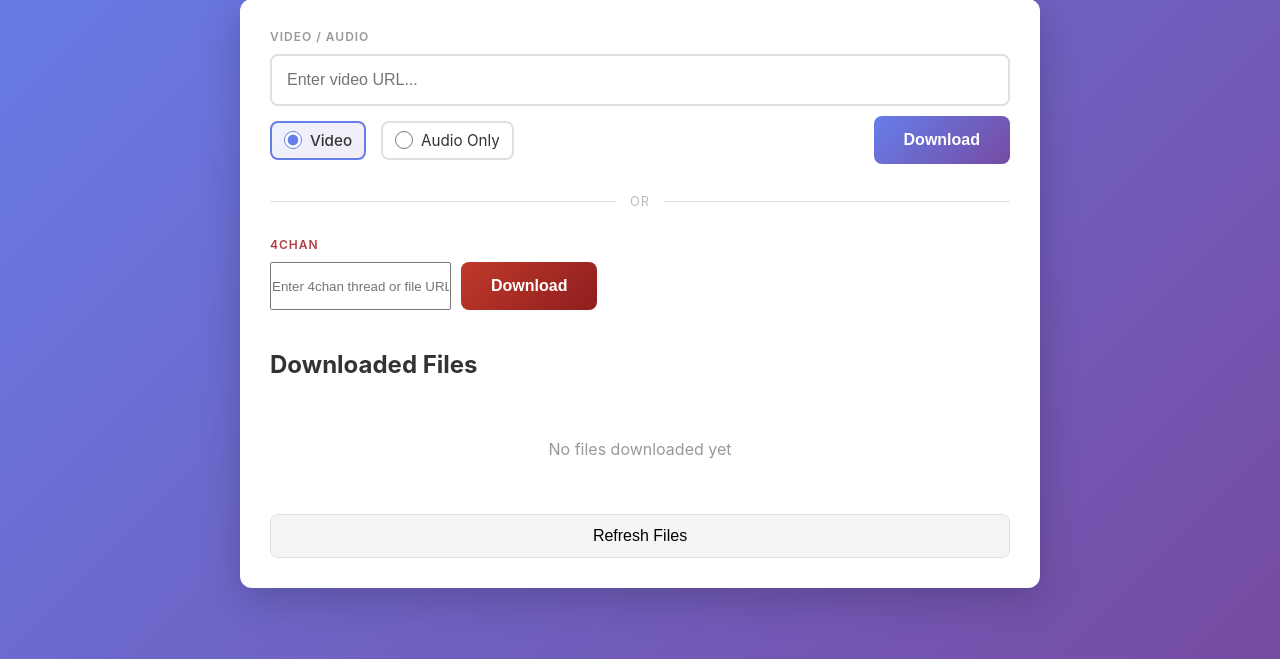
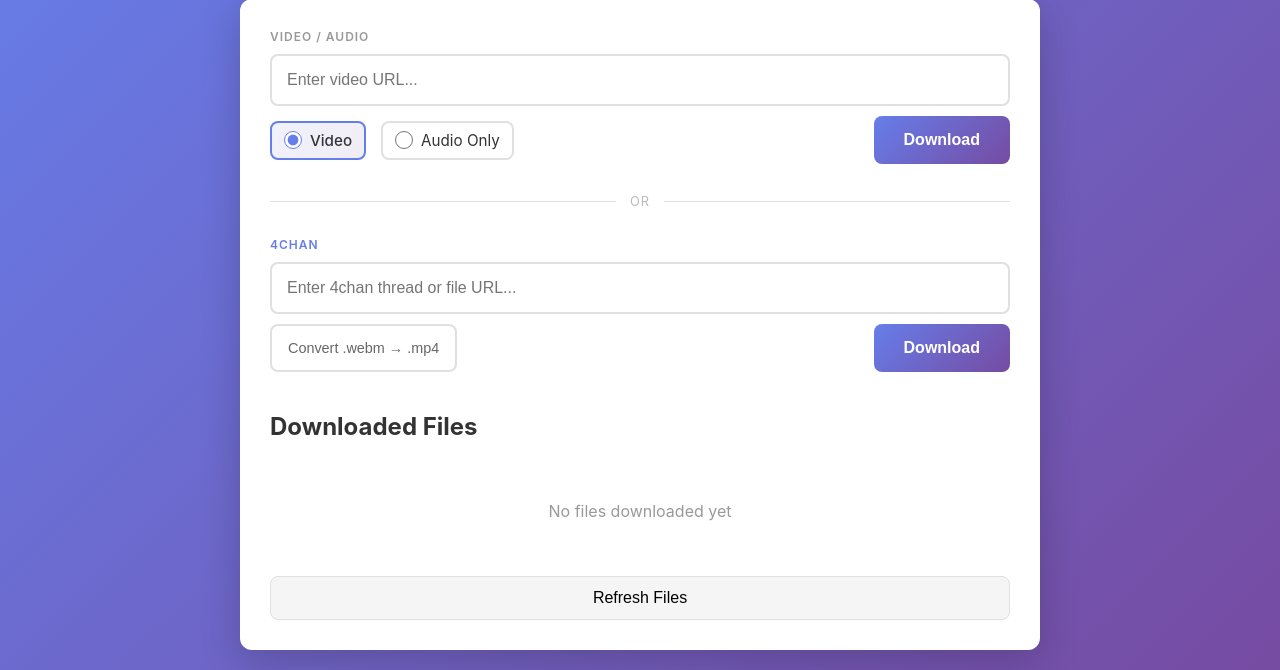
Before and after one commit to haxkor/downloader-page, a Flask app: page / in a window 1280 px wide. Shown: the part 141-811 px from the top of the page. Run offline with Flask 3, Linux system fonts and the light colour scheme; data that the repository does not hold is empty.

Commit message:
add webm→mp4 conversion toggle, subdirectory file listing, and UI polish
- Add toggleable "Convert .webm → .mp4" button in 4chan section; when
  active each downloaded .webm is converted via ffmpeg (libx264/aac)
  immediately after download and the .webm is removed
- Use original post filename instead of timestamp for saved files
- List files in subdirectories in the downloaded files section; switch
  download route to <path:filename> to serve nested paths
- Align 4chan URL input width with video input (flex: 1 1 100%)
- Match 4chan section color scheme to the rest of the UI (purple gradient)
- Move 4chan download button to the right via margin-left: auto

Co-Authored-By: Claude Sonnet 4.6 <noreply@anthropic.com>

```diff
--- a/src/app.py
+++ b/src/app.py
@@ -1,6 +1,7 @@
 import os
 import re
 import time
+import subprocess
 import threading
 import requests as req
 from flask import Flask, render_template, request, jsonify, send_from_directory
@@ -119,7 +120,7 @@ def get_status(download_id):
     return jsonify(download_status[download_id])
 
 
-@app.route('/downloads/<filename>')
+@app.route('/downloads/<path:filename>')
 def download_file(filename):
     """Serve downloaded file."""
     return send_from_directory(app.config['DOWNLOAD_FOLDER'], filename, as_attachment=True)
@@ -138,6 +139,16 @@ def _make_thread_prefix(board, thread_no, op_post):
     return f'{board}_{subject}'
 
 
+def _convert_webm_to_mp4(webm_path):
+    mp4_path = os.path.splitext(webm_path)[0] + '.mp4'
+    subprocess.run(
+        ['ffmpeg', '-i', webm_path, '-c:v', 'libx264', '-c:a', 'aac', '-y', mp4_path],
+        check=True, capture_output=True
+    )
+    os.remove(webm_path)
+    return mp4_path
+
+
 def _classify_4chan_url(url):
     if re.search(r'boards\.4chan(?:nel)?\.org/[^/]+/thread/\d+', url):
         return 'thread'
@@ -153,7 +164,7 @@ _BROWSER_HEADERS = {
 }
 
 
-def download_4chan(url, download_id):
+def download_4chan(url, download_id, convert_webm=False):
     """Download 4chan thread media or single file in background thread."""
     try:
         download_status[download_id] = {
@@ -191,15 +202,17 @@ def download_4chan(url, download_id):
             media_files = []
             for post in posts:
                 if post.get('tim') and post.get('ext'):
+                    name = post.get('filename') or str(post['tim'])
                     media_files.append({
                         'url': f'https://i.4cdn.org/{board}/{post["tim"]}{post["ext"]}',
-                        'filename': f'{prefix}_{post["tim"]}{post["ext"]}',
+                        'filename': f'{prefix}_{name}{post["ext"]}',
                     })
                 for extra in post.get('extra_files', []):
                     if extra.get('tim') and extra.get('ext'):
+                        name = extra.get('filename') or str(extra['tim'])
                         media_files.append({
                             'url': f'https://i.4cdn.org/{board}/{extra["tim"]}{extra["ext"]}',
-                            'filename': f'{prefix}_{extra["tim"]}{extra["ext"]}',
+                            'filename': f'{prefix}_{name}{extra["ext"]}',
                         })
 
             download_status[download_id]['files_total'] = len(media_files)
@@ -218,6 +231,9 @@ def download_4chan(url, download_id):
                     with open(file_path, 'wb') as f:
                         for chunk in r.iter_content(chunk_size=8192):
                             f.write(chunk)
+                    if convert_webm and file_path.endswith('.webm'):
+                        file_path = _convert_webm_to_mp4(file_path)
+                        media['filename'] = os.path.basename(file_path)
                     time.sleep(0.5)
                 last_filename = media['filename']
                 download_status[download_id]['files_done'] = i + 1
@@ -265,8 +281,9 @@ def start_4chan_download():
     if _classify_4chan_url(url) == 'unknown':
         return jsonify({'error': 'URL must be a 4chan thread (boards.4chan.org/.../thread/...) or a direct file (i.4cdn.org/...)'}), 400
 
+    convert_webm = bool(data.get('convert_webm', False))
     download_id = str(len(download_status) + 1)
-    thread = threading.Thread(target=download_4chan, args=(url, download_id))
+    thread = threading.Thread(target=download_4chan, args=(url, download_id, convert_webm))
     thread.daemon = True
     thread.start()
 
@@ -275,18 +292,21 @@ def start_4chan_download():
 
 @app.route('/files')
 def list_files():
-    """List all downloaded files."""
+    """List all downloaded files, including those in subdirectories."""
     files = []
     download_folder = app.config['DOWNLOAD_FOLDER']
 
     if os.path.exists(download_folder):
-        for filename in os.listdir(download_folder):
-            filepath = os.path.join(download_folder, filename)
-            if os.path.isfile(filepath) and filename != '.gitkeep':
+        for dirpath, _, filenames in os.walk(download_folder):
+            for filename in filenames:
+                if filename == '.gitkeep':
+                    continue
+                filepath = os.path.join(dirpath, filename)
+                rel_path = os.path.relpath(filepath, download_folder)
                 files.append({
-                    'name': filename,
+                    'name': rel_path,
                     'size': os.path.getsize(filepath),
-                    'url': f'/downloads/{filename}'
+                    'url': f'/downloads/{rel_path}'
                 })
 
     return jsonify(files)
--- a/src/static/css/style.css
+++ b/src/static/css/style.css
@@ -46,7 +46,8 @@ main {
     margin-bottom: 30px;
 }
 
-#urlInput {
+#urlInput,
+#chanUrlInput {
     flex: 1 1 100%;
     padding: 15px;
     border: 2px solid #e0e0e0;
@@ -55,7 +56,8 @@ main {
     transition: border-color 0.3s;
 }
 
-#urlInput:focus {
+#urlInput:focus,
+#chanUrlInput:focus {
     outline: none;
     border-color: #667eea;
 }
@@ -285,12 +287,35 @@ main {
 }
 
 .chan-label {
-    color: #b04040;
+    color: #667eea;
+}
+
+.chan-toggle {
+    padding: 10px 16px;
+    background: white;
+    color: #666;
+    border: 2px solid #e0e0e0;
+    border-radius: 8px;
+    font-size: 0.9rem;
+    cursor: pointer;
+    transition: all 0.2s;
+    flex: 0 0 auto;
+}
+
+.chan-toggle:hover {
+    border-color: #667eea;
+}
+
+.chan-toggle.active {
+    border-color: #667eea;
+    background: linear-gradient(135deg, rgba(102, 126, 234, 0.1) 0%, rgba(118, 75, 162, 0.1) 100%);
+    color: #5a6fd6;
+    font-weight: 600;
 }
 
 .chan-btn {
     padding: 15px 30px;
-    background: linear-gradient(135deg, #c0392b 0%, #8e1e1e 100%);
+    background: linear-gradient(135deg, #667eea 0%, #764ba2 100%);
     color: white;
     border: none;
     border-radius: 8px;
@@ -299,11 +324,12 @@ main {
     cursor: pointer;
     transition: transform 0.2s, box-shadow 0.2s;
     flex: 0 0 auto;
+    margin-left: auto;
 }
 
 .chan-btn:hover {
     transform: translateY(-2px);
-    box-shadow: 0 5px 15px rgba(192, 57, 43, 0.4);
+    box-shadow: 0 5px 15px rgba(102, 126, 234, 0.4);
 }
 
 .chan-btn:active {
@@ -317,5 +343,5 @@ main {
 }
 
 .chan-progress {
-    background: linear-gradient(135deg, #c0392b 0%, #8e1e1e 100%);
+    background: linear-gradient(135deg, #667eea 0%, #764ba2 100%);
 }
--- a/src/static/js/app.js
+++ b/src/static/js/app.js
@@ -10,6 +10,7 @@ const refreshBtn = document.getElementById('refreshBtn');
 
 const chanUrlInput = document.getElementById('chanUrlInput');
 const chanDownloadBtn = document.getElementById('chanDownloadBtn');
+const chanConvertBtn = document.getElementById('chanConvertBtn');
 const chanStatusDiv = document.getElementById('chanStatus');
 const chanStatusMessage = document.getElementById('chanStatusMessage');
 const chanProgressFill = document.getElementById('chanProgressFill');
@@ -20,6 +21,7 @@ let currentDownloadId = null;
 let statusCheckInterval = null;
 let chanDownloadId = null;
 let chanStatusInterval = null;
+let chanConvertWebm = false;
 
 // Event listeners
 downloadBtn.addEventListener('click', startDownload);
@@ -30,6 +32,10 @@ urlInput.addEventListener('keypress', (e) => {
 chanDownloadBtn.addEventListener('click', startChanDownload);
 chanUrlInput.addEventListener('keypress', (e) => {
     if (e.key === 'Enter') startChanDownload();
+});
+chanConvertBtn.addEventListener('click', () => {
+    chanConvertWebm = !chanConvertWebm;
+    chanConvertBtn.classList.toggle('active', chanConvertWebm);
 });
 
 // Initialize
@@ -175,7 +181,7 @@ async function startChanDownload() {
         const response = await fetch('/4chan', {
             method: 'POST',
             headers: { 'Content-Type': 'application/json' },
-            body: JSON.stringify({ url }),
+            body: JSON.stringify({ url, convert_webm: chanConvertWebm }),
         });
 
         const data = await response.json();
--- a/src/templates/index.html
+++ b/src/templates/index.html
@@ -45,6 +45,7 @@
             <div class="section-label chan-label">4chan</div>
             <div class="download-form">
                 <input type="text" id="chanUrlInput" placeholder="Enter 4chan thread or file URL..." />
+                <button id="chanConvertBtn" class="chan-toggle" type="button">Convert .webm → .mp4</button>
                 <button id="chanDownloadBtn" class="chan-btn">Download</button>
             </div>
 
```
